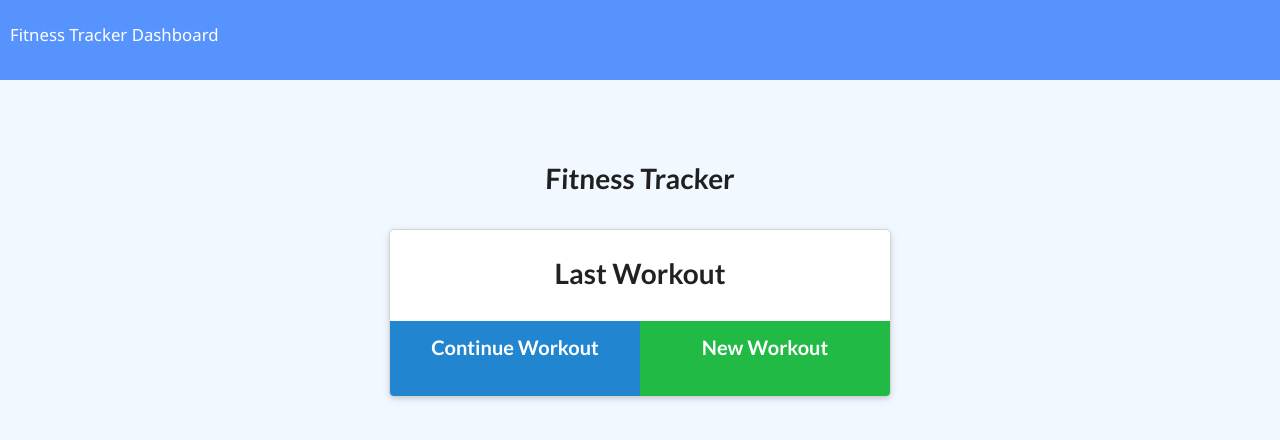
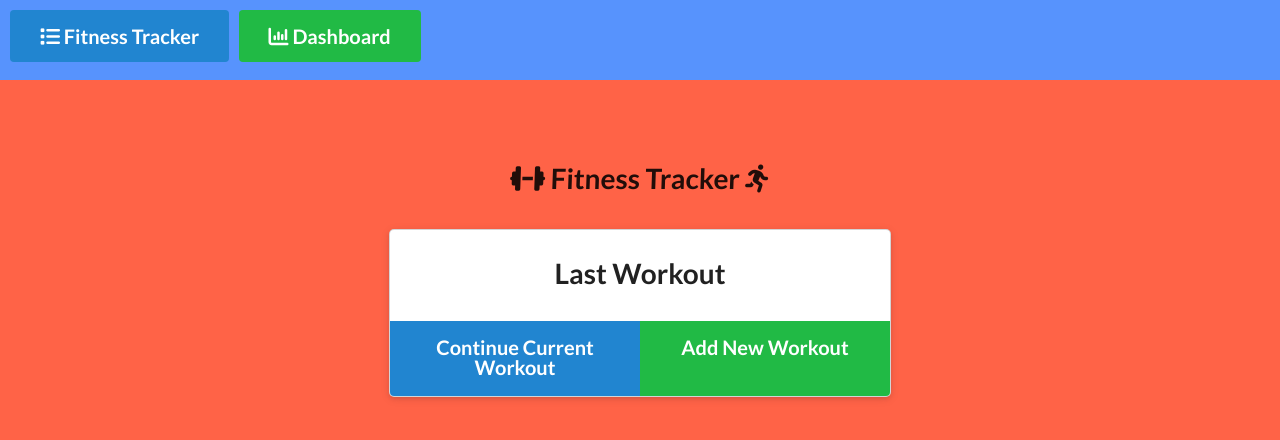
Before and after one commit to jessicablank/workout-tracker, a website: page public/index.html in a window 1280 px wide. Drawn offline with nearby package versions, Linux system fonts and the light colour scheme; no server answers.

Commit message:
Added styling to make features more obvious

```diff
--- a/public/index.html
+++ b/public/index.html
@@ -6,18 +6,21 @@
   <meta name="viewport" content="width=device-width, initial-scale=1.0" />
   <meta http-equiv="X-UA-Compatible" content="ie=edge" />
   <link rel="stylesheet" href="https://cdnjs.cloudflare.com/ajax/libs/semantic-ui/2.4.1/semantic.min.css" />
+  <!-- Font Awesome CSS Icons -->
+  <script src="https://kit.fontawesome.com/61780fc631.js" crossorigin="anonymous"></script>
+  <!-- Font CSS Stylesheet-->
   <link rel="stylesheet" href="style.css" />
   <title>Fitness Tracker</title>
 </head>
 
 <body>
   <nav>
-    <a href="/">Fitness Tracker</a>
-    <a href="/stats">Dashboard</a>
+    <a href="/" class="huge ui blue button"><i class="fa fa-list" aria-hidden="true"></i> Fitness Tracker</a>
+    <a href="/stats" class="huge positive ui button"><i class="fa fa-bar-chart" aria-hidden="true"></i> Dashboard</a>
   </nav>
   <div class="wrapper workout">
     <header>
-      <h1>Fitness Tracker</h1>
+      <h1><i class='fas fa-dumbbell'></i> Fitness Tracker <i class='fas fa-running'></i></h1>
     </header>
     <div class="ui container workout">
       <div class="ui raised card m-auto">
@@ -26,8 +29,8 @@
           <div>
             <div class="workout-stats"></div>
             <div class="buttons">
-              <a id="continue-btn" href="/exercise?" class="huge ui blue button">Continue Workout</a>
-              <a href="/exercise" class="huge positive ui button">New Workout</a>
+              <a id="continue-btn" href="/exercise?" class="huge ui blue button">Continue Current Workout</a>
+              <a href="/exercise" class="huge positive ui button">Add New Workout</a>
             </div>
           </div>
         </div>
--- a/public/style.css
+++ b/public/style.css
@@ -96,7 +96,7 @@ input {
 }
 
 .wrapper {
-  background-color: #f2f8ff;
+  background-color: tomato;
   padding-bottom: 100px;
 }
 
@@ -161,6 +161,7 @@ button {
 #toast {
   border-radius: 4px;
   border-width: 1px;
+  font-weight: bold;
   font-size: 13px;
   line-height: 19.5px;
   margin: 0px 0px 16px;
```
Also changed, not shown: public/exercise.html (+8 -6 lines), public/stats.html (+5 -1 lines), public/workout-style.css (deleted).
